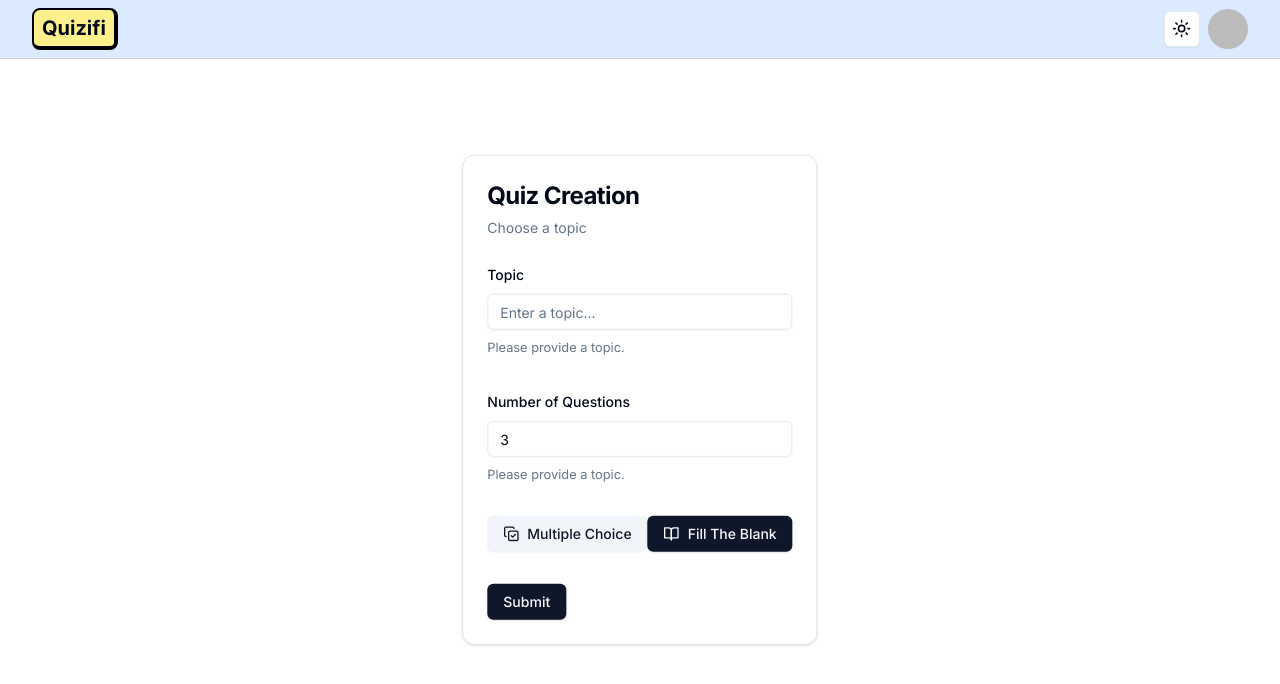
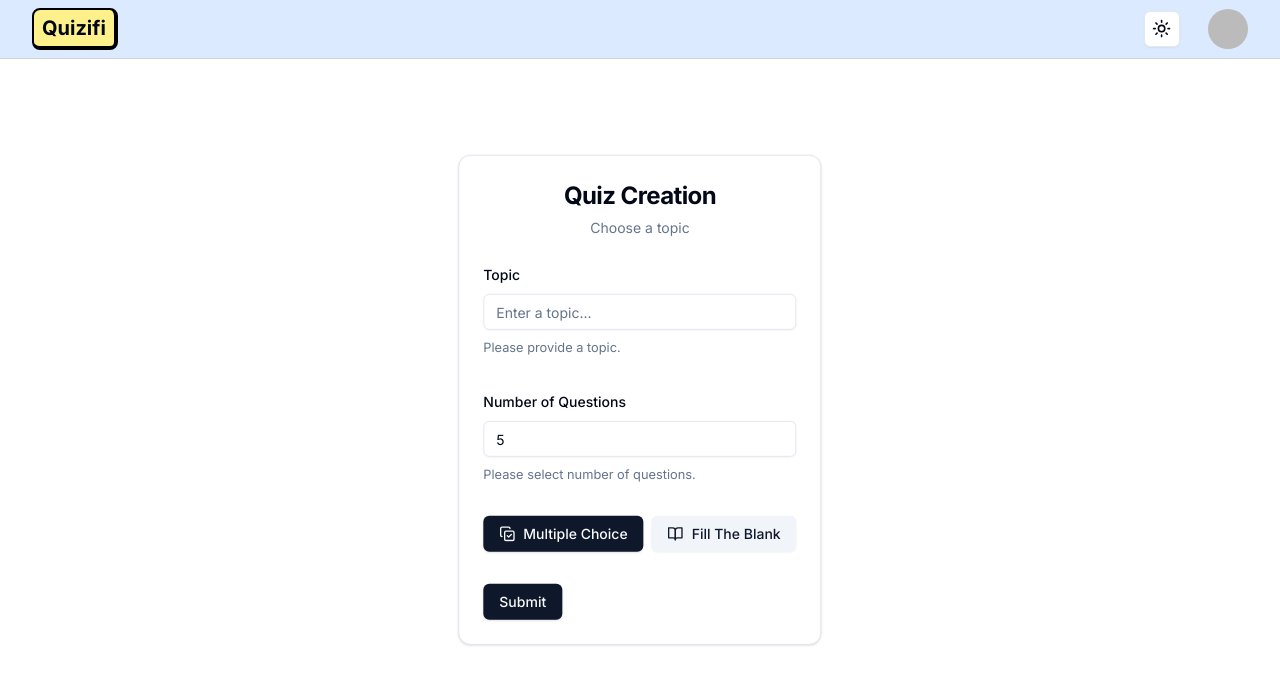
Before and after one commit to krishanu7/quizify, a Next.js app: page /quiz in a window 1280 px wide. Shown: the top 684 px of the page. Built offline with nearby package versions, Linux system fonts and the light colour scheme; no server answers; sample sign-in values are in the browser's storage.

Commit message:
Small Update

```diff
--- a/src/components/Navbar.tsx
+++ b/src/components/Navbar.tsx
@@ -7,14 +7,14 @@ import { ThemeToggle } from "./ThemeToggle";
 const Navbar = async () => {
   const session = await getAuthSession();
   return (
-    <div className="fixed inset-x-0 top-0 bg-blue-100 dark:bg-gray-950 z-[10] h-fit border-b border-zinc-300  py-2">
+    <div className="fixed inset-x-0 top-0 bg-blue-100 dark:bg-gray-950 z-[10] h-fit border-b border-zinc-300 py-2 dark:shadow-lg dark:shadow-purple-500/50 dark:border-b dark:border-purple-500">
       <div className="flex items-center justify-between h-full gap-2 px-8 mx-auto max-w-7xl">
         <Link href={"/"} className="flex items-center gap-2">
           <p className="rounded-lg border-2 border-b-4 border-r-4 bg-yellow-200 border-black px-2 py-1 text-xl font-bold transition-all hover:-translate-y-[2px] md:block dark:text-orange-500 dark:border-indigo-400">
             Quizifi
           </p>
         </Link>
-        <div className="flex items-center gap-2">
+        <div className="flex items-center gap-7">
           <ThemeToggle />
           <div className="flex items-center">
             {session?.user ? (
--- a/src/components/QuizCreation.tsx
+++ b/src/components/QuizCreation.tsx
@@ -31,9 +31,9 @@ const QuizCreation = (props: Props) => {
   const form = useForm<Input>({
     resolver: zodResolver(quizCreationSchema),
     defaultValues: {
-      amount: 3,
+      amount: 5,
       topic: "",
-      type: "open_ended",
+      type: "mcq",
     },
   });
   const onSubmit = (input: Input) => {
@@ -42,10 +42,10 @@ const QuizCreation = (props: Props) => {
   form.watch();
   return (
     <div className="absolute top-1/2 left-1/2 -translate-x-1/2 -translate-y-1/2">
-      <Card>
+      <Card className="dark:bg-gray-800 dark:shadow-lg dark:shadow-purple-500/60 dark:border dark:border-purple-500">
         <CardHeader>
-          <CardTitle className="font-bold text-2xl">Quiz Creation</CardTitle>
-          <CardDescription>Choose a topic</CardDescription>
+          <CardTitle className="font-bold text-2xl text-center">Quiz Creation</CardTitle>
+          <CardDescription className="text-center" >Choose a topic</CardDescription>
         </CardHeader>
         <CardContent>
           <Form {...form}>
@@ -82,12 +82,12 @@ const QuizCreation = (props: Props) => {
                         }}
                       />
                     </FormControl>
-                    <FormDescription>Please provide a topic.</FormDescription>
+                    <FormDescription>Please select number of questions.</FormDescription>
                     <FormMessage />
                   </FormItem>
                 )}
               />
-              <div className="flex justify-between">
+              <div className="flex justify-between gap-2">
                 <Button
                   type="button"
                   onClick={() => {
```
